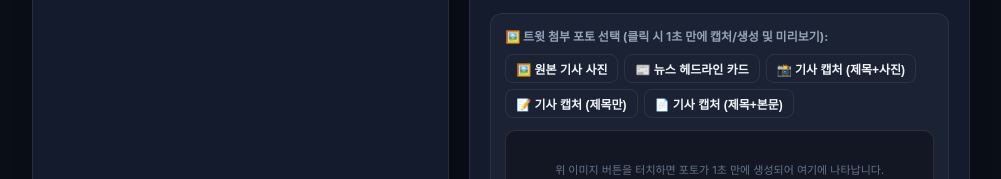
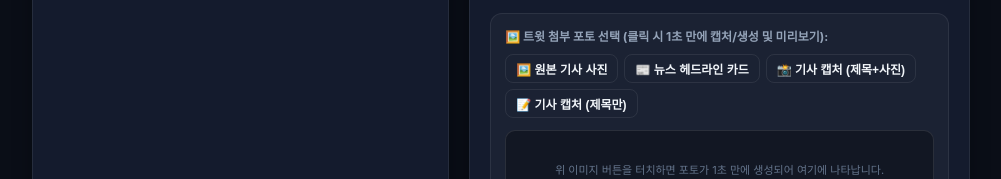
Before and after one commit to JookJookE/x-dashboard, a website: page public/index.html in a window 1280 px wide. Shown: the part 1629-1808 px from the top of the page, without its empty margins (274-1275 px from the left). Drawn offline with Linux system fonts and the light colour scheme; no server answers; a web font is replaced by a local one.

Commit message:
UI: Remove '기사 캡처 (제목+본문)' button as requested by user due to scraping limitations on certain community sites

```diff
--- a/public/index.html
+++ b/public/index.html
@@ -423,7 +423,6 @@
                     <button class="btn btn-outline btn-sm" onclick="generateHeadlineCardForSelected()">📰 뉴스 헤드라인 카드</button>
                     <button class="btn btn-outline btn-sm" onclick="generateArticleCaptureCard('photo')">📸 기사 캡처 (제목+사진)</button>
                     <button class="btn btn-outline btn-sm" onclick="generateArticleCaptureCard('title')">📝 기사 캡처 (제목만)</button>
-                    <button class="btn btn-outline btn-sm" onclick="generateArticleCaptureCard('text')">📄 기사 캡처 (제목+본문)</button>
                   </div>
                 </div>
 
```
